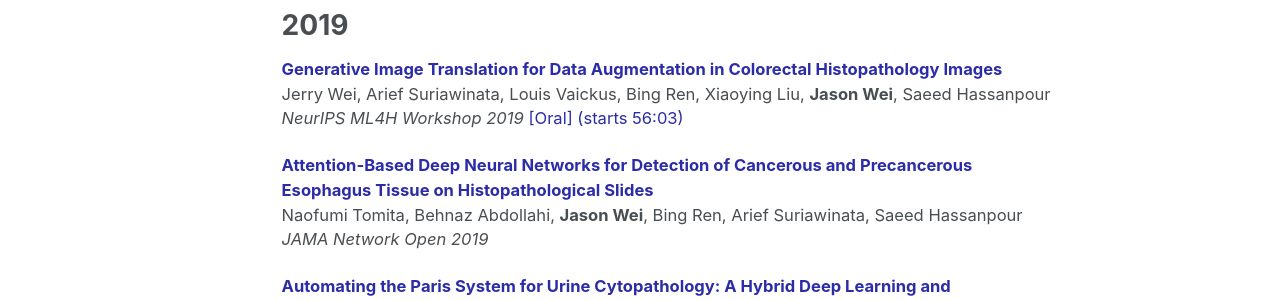
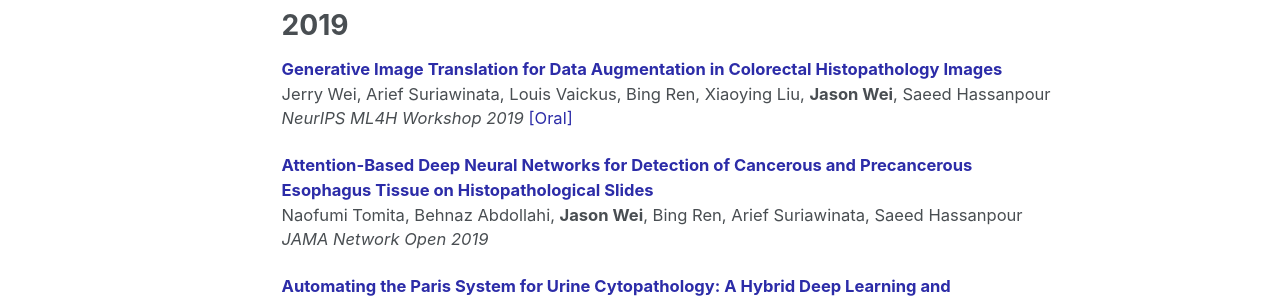
Before and after one commit to jasonwei20/jasonwei20.github.io, a Jekyll site: the page built from _pages/about.md, in a window 1280 px wide. Shown: the part 718-1018 px from the top of the page. Built offline with Jekyll 4.4.1, drawn with Linux system fonts in a browser that asks for light colours; some web fonts are replaced.

Commit message:
fix oral link

```diff
--- a/_pages/about.md
+++ b/_pages/about.md
@@ -39,7 +39,7 @@
 
 <a href="https://arxiv.org/abs/1910.05827" style="color:#2C2CA8" target="_blank"><b>Generative Image Translation for Data Augmentation in Colorectal Histopathology Images</b></a> <br>
 Jerry Wei, Arief Suriawinata, Louis Vaickus, Bing Ren, Xiaoying Liu, **Jason Wei**, Saeed Hassanpour
-*NeurIPS ML4H Workshop 2019* <a href="https://slideslive.com/38921879/machine-learning-for-health-ml4h-what-makes-machine-learning-in-medicine-different-2" style="color:#2C2CA8" target="_blank">[Oral] (starts 56:03)</a>
+*NeurIPS ML4H Workshop 2019* <a href="https://slideslive.com/38921879/machine-learning-for-health-ml4h-what-makes-machine-learning-in-medicine-different-2?t=3360s" style="color:#2C2CA8" target="_blank">[Oral]</a>
 
 <a href="https://jamanetwork.com/journals/jamanetworkopen/fullarticle/2753982" style="color:#2C2CA8" target="_blank"><b>Attention-Based Deep Neural Networks for Detection of Cancerous and Precancerous Esophagus Tissue on Histopathological Slides</b></a> <br>
 Naofumi Tomita, Behnaz Abdollahi, **Jason Wei**, Bing Ren, Arief Suriawinata, Saeed Hassanpour
```
